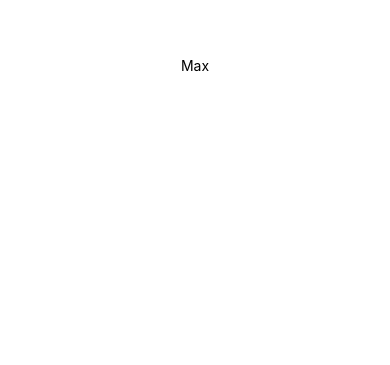
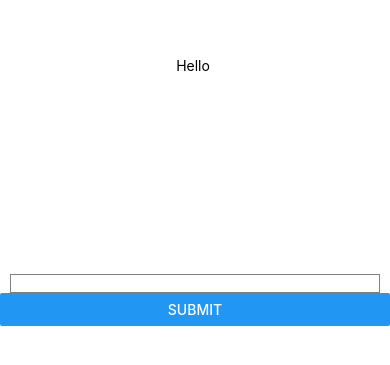
Before and after one commit to markokostovski/rn-expo-todo, a React Native app: screen / in a window 390 px wide. Shown: the part 143-508 px from the top of the page. Built offline with nearby package versions, Linux system fonts and the light colour scheme.

Commit message:
component sending action flow

```diff
--- a/App.js
+++ b/App.js
@@ -3,11 +3,15 @@ import { Provider } from "react-redux";
 import store from "./src/redux";
 
 import User from "./src/Components/User";
+import Input from "./src/Components/Input";
 
 const App = () => {
   return (
     <Provider store={store}>
+      {/* Router */}
+      {/* Navigation */}
       <User />
+      <Input />
     </Provider>
   );
 };
--- /dev/null
+++ b/src/Components/Input.js
@@ -0,0 +1,41 @@
+import React, { useState } from "react";
+import { TextInput, Button, StyleSheet } from "react-native";
+import { connect } from "react-redux";
+
+import { setUserData } from "../redux/user/actions.js";
+
+const Input = props => {
+  const { setUserData } = props;
+
+  const [localUser, setLocalUserData] = useState("");
+
+  const submit = () => {
+    setUserData({ firstName: localUser });
+  };
+
+  return (
+    <>
+      <TextInput
+        onChangeText={value => setLocalUserData(value)}
+        style={styles.text}
+      />
+      <Button title="Submit" onPress={submit} />
+    </>
+  );
+};
+
+export default connect(
+  null,
+  { setUserData }
+)(Input);
+
+const styles = StyleSheet.create({
+  text: {
+    textAlign: "center",
+    marginTop: 200,
+    borderColor: "gray",
+    borderWidth: 1,
+    marginLeft: 10,
+    marginRight: 10
+  }
+});
--- a/src/Components/User.js
+++ b/src/Components/User.js
@@ -5,23 +5,16 @@ import { connect } from "react-redux";
 import { setUserData } from "../redux/user/actions.js";
 
 const User = props => {
-  const { user, setUserData } = props;
+  const { user } = props;
 
-  // setTimeout(() => {
-  //   setUserData({ lastName: "Min" });
-  // }, 4000);
-
-  return <Text style={styles.text}>{user.lastName}</Text>;
+  return <Text style={styles.text}>Hello {user.firstName}</Text>;
 };
 
 const mapStateToProps = state => ({
   user: state.user
 });
 
-export default connect(
-  mapStateToProps,
-  { setUserData }
-)(User);
+export default connect(mapStateToProps)(User);
 
 const styles = StyleSheet.create({
   text: {
--- a/src/redux/user/reducer.js
+++ b/src/redux/user/reducer.js
@@ -1,8 +1,11 @@
 import { SET_USER_DATA } from "./types";
 
 const initialState = {
-  name: "Ana",
-  lastName: "Max"
+  firstName: "",
+  lastName: "",
+  email: "",
+  phone: "",
+  role: "regular"
 };
 
 const reducer = (state = initialState, action) => {
```
Also changed, not shown: src/Components/AddCount.js (deleted, +0 -10 lines).
